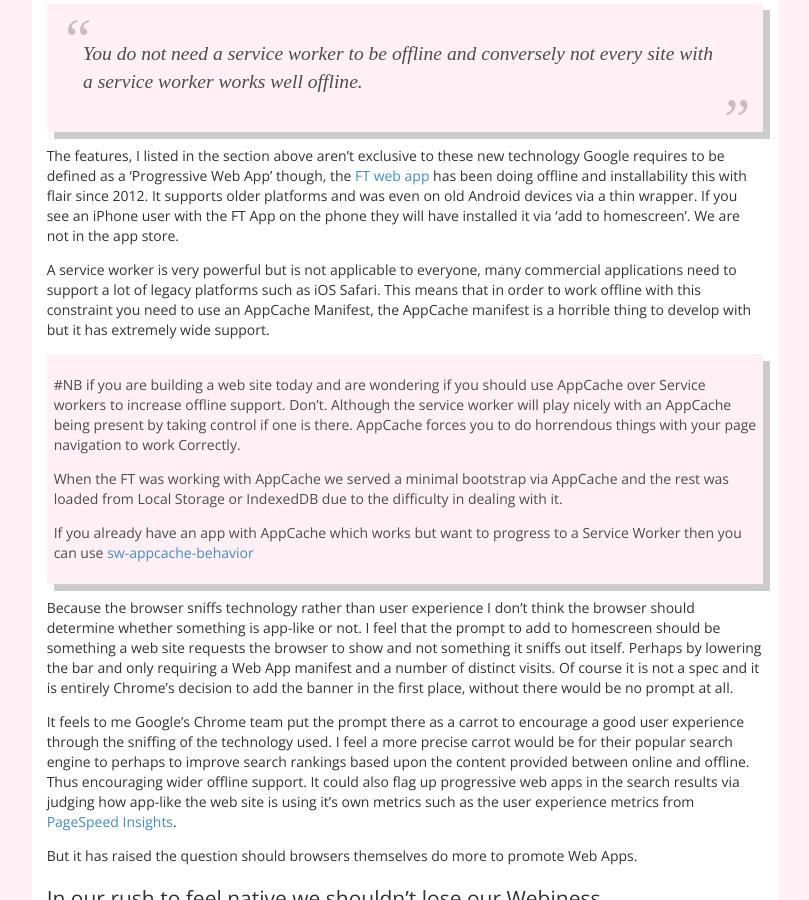
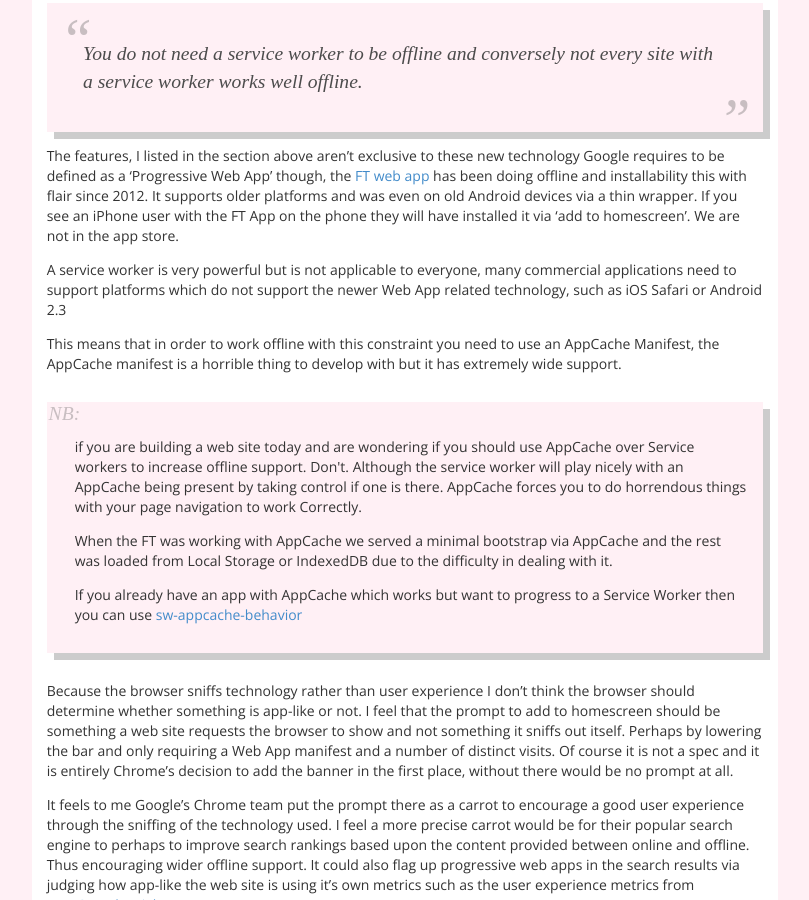
Before and after one commit to AdaRoseCannon/adarosecannon.github.io, a Jekyll site: the page built from _posts/2016-06-01-yet-another-progressive-webapp-post.md, in a window 1280 px wide and 900 px high, scrolled down 1798 px. Shown: the whole window, without its empty margins (395-1204 px from the left). Built offline with Jekyll 4.4.1, drawn with Linux system fonts in a browser that asks for light colours; comment, search, counter and statistics services are not loaded.

Commit message:
remove 'legacy' jab at iOS

```diff
--- a/_posts/2016-06-01-yet-another-progressive-webapp-post.md
+++ b/_posts/2016-06-01-yet-another-progressive-webapp-post.md
@@ -67,15 +67,14 @@ The issue I have with this is that the basis for what chrome defines as a Web Ap
 
 The features, I listed in the section above aren't exclusive to these new technology Google requires to be defined as a 'Progressive Web App' though, the [FT web app](https://app.ft.com) has been doing offline and installability this with flair since 2012. It supports older platforms and was even on old Android devices via a thin wrapper. If you see an iPhone user with the FT App on the phone they will have installed it via 'add to homescreen'. We are not in the app store.
 
-A service worker is very powerful but is not applicable to everyone, many commercial applications need to support a lot of legacy platforms such as iOS Safari.
+A service worker is very powerful but is not applicable to everyone, many commercial applications need to support platforms which do not support the newer Web App related technology, such as iOS Safari or Android 2.3
+
 This means that in order to work offline with this constraint you need to use an AppCache Manifest, the AppCache manifest is a horrible thing to develop with but it has extremely wide support.
 
-> #NB
-> if you are building a web site today and are wondering if you should use AppCache over Service workers to increase offline support. Don't. Although the service worker will play nicely with an AppCache being present by taking control if one is there. AppCache forces you to do horrendous things with your page navigation to work Correctly.
->
-> When the FT was working with AppCache we served a minimal bootstrap via AppCache and the rest was loaded from Local Storage or IndexedDB due to the difficulty in dealing with it.
->
-> If you already have an app with AppCache which works but want to progress to a Service Worker then you can use [sw-appcache-behavior](https://github.com/GoogleChrome/sw-helpers)
+<div class="notebene">
+<p>if you are building a web site today and are wondering if you should use AppCache over Service workers to increase offline support. Don't. Although the service worker will play nicely with an AppCache being present by taking control if one is there. AppCache forces you to do horrendous things with your page navigation to work Correctly.</p>
+<p>When the FT was working with AppCache we served a minimal bootstrap via AppCache and the rest was loaded from Local Storage or IndexedDB due to the difficulty in dealing with it.</p>
+<p>If you already have an app with AppCache which works but want to progress to a Service Worker then you can use <a href="https://github.com/GoogleChrome/sw-helpers">sw-appcache-behavior</a></p></div>
 
 Because the browser sniffs technology rather than user experience I don't think the browser should determine whether something is app-like or not.
 I feel that the prompt to add to homescreen should be something a web site requests the browser to show and not something it sniffs out itself. Perhaps by lowering the bar and only requiring a Web App manifest and a number of distinct visits.
```
